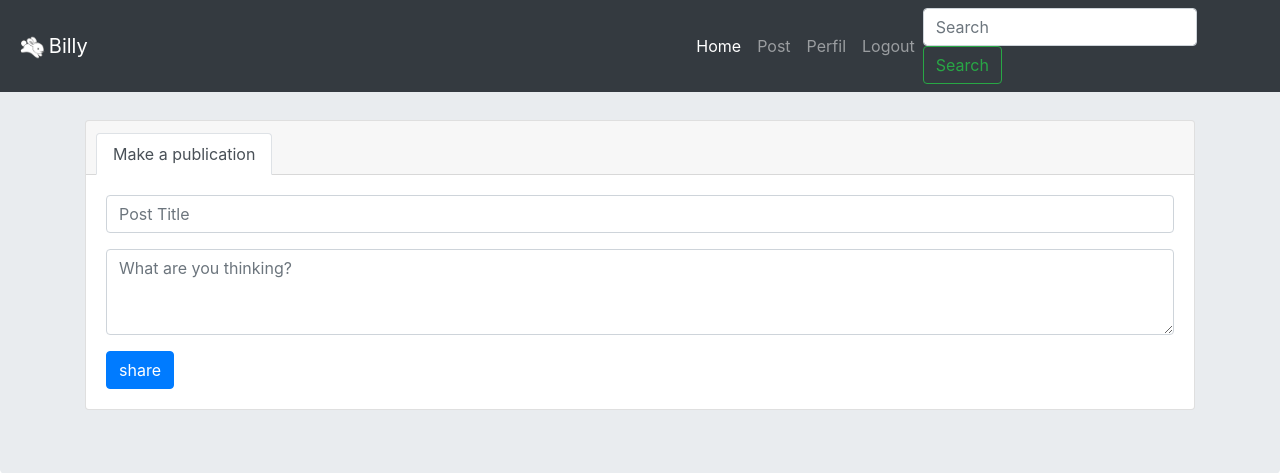
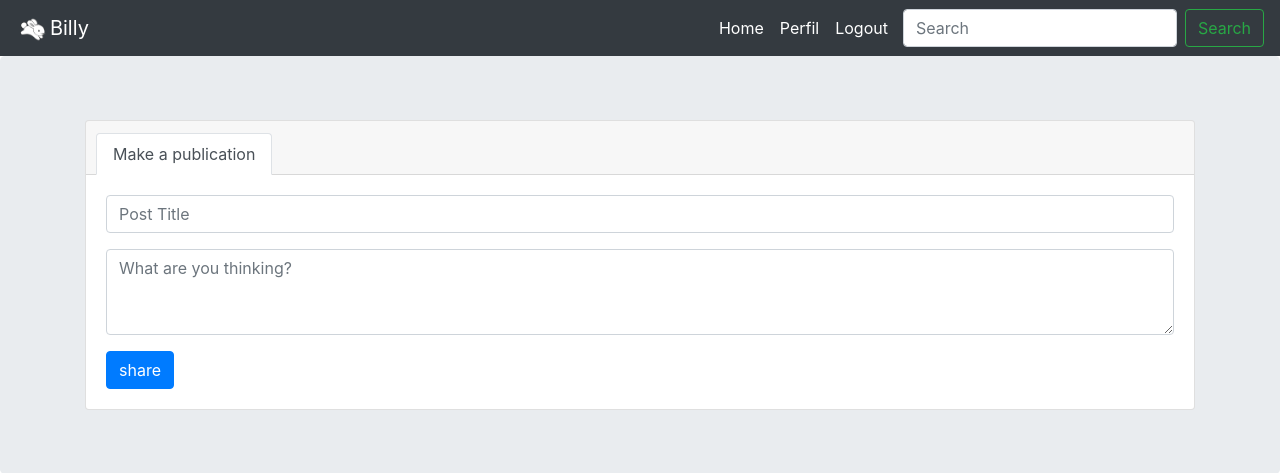
Before and after one commit to Igor-Felipy/Billy_Social-Network, a Flask app: page / in a window 1280 px wide. Shown: the top 473 px of the page. Run offline with Flask 2, Linux system fonts and the light colour scheme; a user stored in the database is signed in; data comes from the database, SQL or seed files in the repository; some libraries are stand-ins or nearby versions.

Commit message:
removendo a antiga forma de se fazer um post

```diff
--- a/app/templates/base.html
+++ b/app/templates/base.html
@@ -23,7 +23,7 @@
 <script src="https://stackpath.bootstrapcdn.com/bootstrap/4.1.3/js/bootstrap.min.js" integrity="sha384-ChfqqxuZUCnJSK3+MXmPNIyE6ZbWh2IMqE241rYiqJxyMiZ6OW/JmZQ5stwEULTy"
         crossorigin="anonymous"></script>
       <!-- fim teste css-->
-      <link rel="sortcut icon" href="{{ url_for('static',filename='images/billy.gif') }}" type="image/gif" />
+      <link rel="sortcut icon" href="{{ url_for('static',filename='images/billy_logo.png') }}" type="image/gif" />
     <title>{% block title %}Billy{% endblock %}</title>
 
     <!-- Bootstrap core CSS -->
@@ -46,19 +46,16 @@
             <a class="nav-link" href="{{ url_for('index') }}">Home <span class="sr-only">(current)</span></a>
           </li>
           {% if current_user.is_authenticated %}
-          <li class="nav-item">
-            <a class="nav-link" href="{{ url_for('post')}}">Post</a>
-          </li>
-          <li class="nav-item">
+          <li class="nav-item active">
             <a class="nav-link" href="{{ url_for('my_profile')}}">Perfil</a>
           </li>
           {% endif %}
           {% if current_user.is_authenticated %}
-          <li class="nav-item">
+          <li class="nav-item active">
             <a class="nav-link" href="{{ url_for('logout')}}">Logout</a>
           </li>
           {% else %}
-          <li class="nav-item">
+          <li class="nav-item active">
             <a class="nav-link" href="{{ url_for('login') }}">Login</a>
           </li>
           {% endif %}
--- a/app/templates/index.html
+++ b/app/templates/index.html
@@ -3,6 +3,7 @@
 {% block title %} {{super()}} - index {% endblock %}
 
 {% block topview%}
+{% if current_user.is_authenticated %}
                 <!--- \\\\\\\Post-->
                 <form action="" method="post">
                     {{ form.csrf_token }}
@@ -42,7 +43,10 @@
                   </div>
               </div>
             </form>
-              <!-- Post /////-->
+            <!-- Post /////-->
+{% else %}
+
+{% endif %}
 {% endblock %}
 
 {% block content %}
```
Also changed, not shown: app/templates/post.html (deleted, +0 -42 lines).
